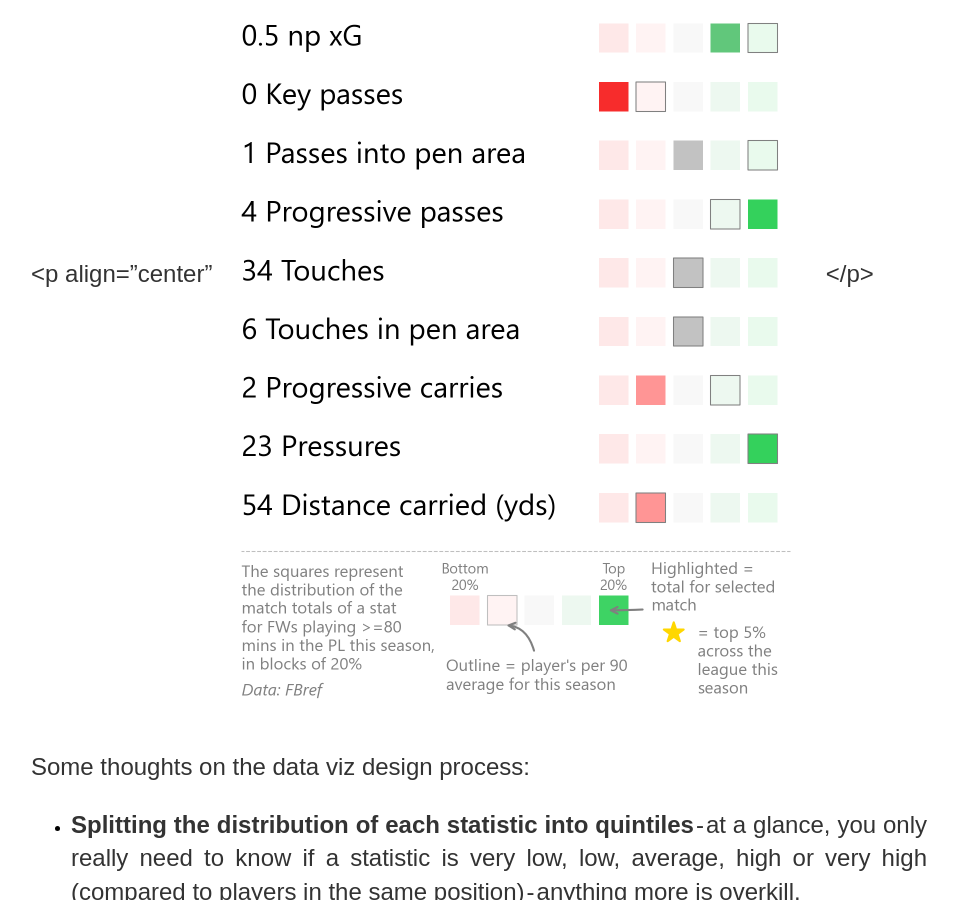
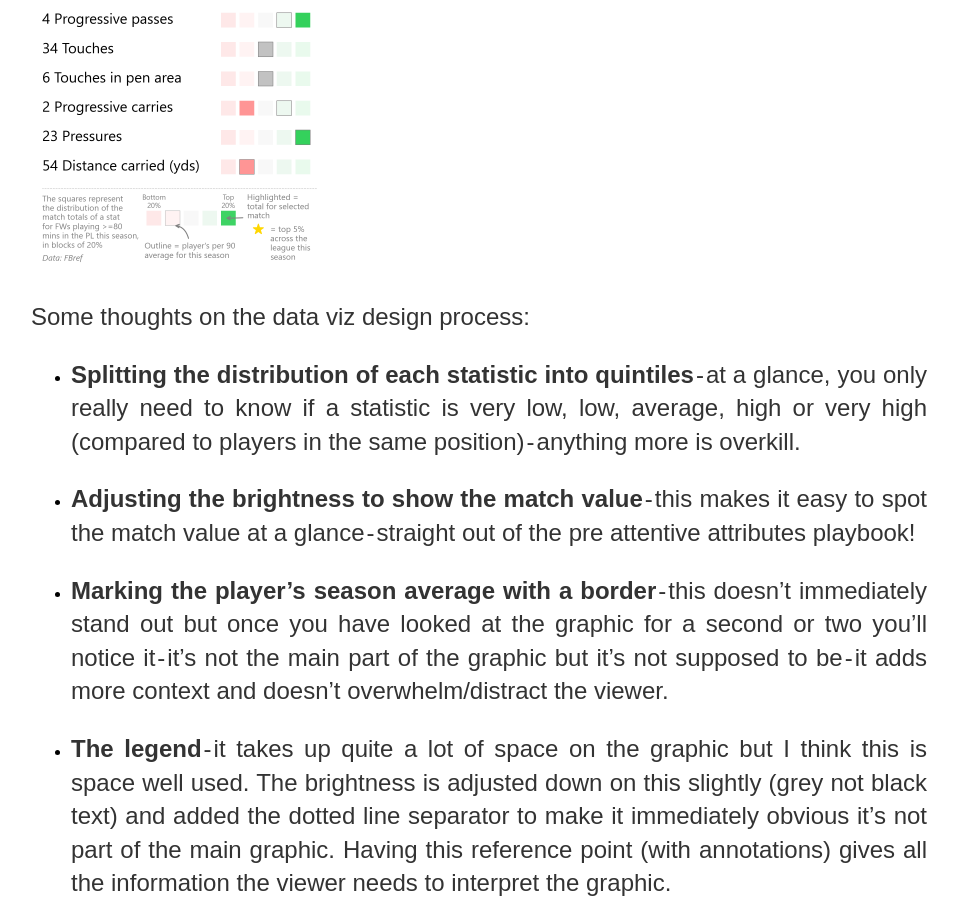
Before and after one commit to georgeball95/georgeball95.github.io, a Jekyll site: the page built from _posts/2022-01-26-match-summary-data-viz.md, in a window 1280 px wide and 900 px high, scrolled down 767 px. Shown: the whole window, without its empty margins (161-1119 px from the left). Built offline with Jekyll 4.4.1, drawn with Linux system fonts in a browser that asks for light colours.

Commit message:
formatting edit to data viz blog post v2

```diff
--- a/_posts/2022-01-26-match-summary-data-viz.md
+++ b/_posts/2022-01-26-match-summary-data-viz.md
@@ -9,9 +9,7 @@
 
 When I see this sort of thing, I can't help thinking "so what?" Is five dribbles a lot? What does that player normally do? How does that compare to his teammates and the rest of the league? In other words, more context is needed. The below data viz is an effort to give context to these lists of statistics.
 
-<p align="center"
-	<img src="https://raw.github.com/georgeball95/georgeball95.github.io/master/assets/match_summary_Patson%20Daka_2022-01-23.png" width="600" height="900" align="center">
-</p>
+<img src="https://raw.github.com/georgeball95/georgeball95.github.io/master/assets/match_summary_Patson%20Daka_2022-01-23.png" width="300" height="450" align="center">
 
 Some thoughts on the data viz design process:
 
```
